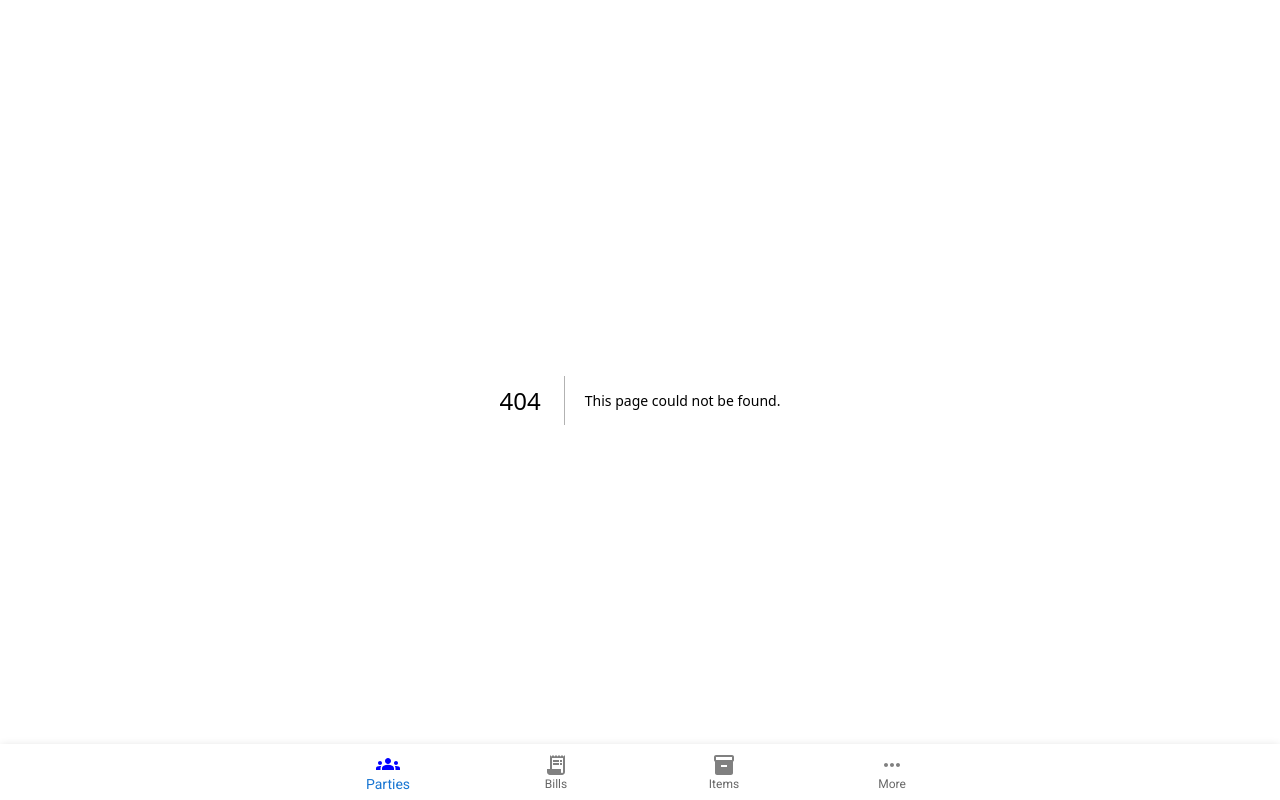
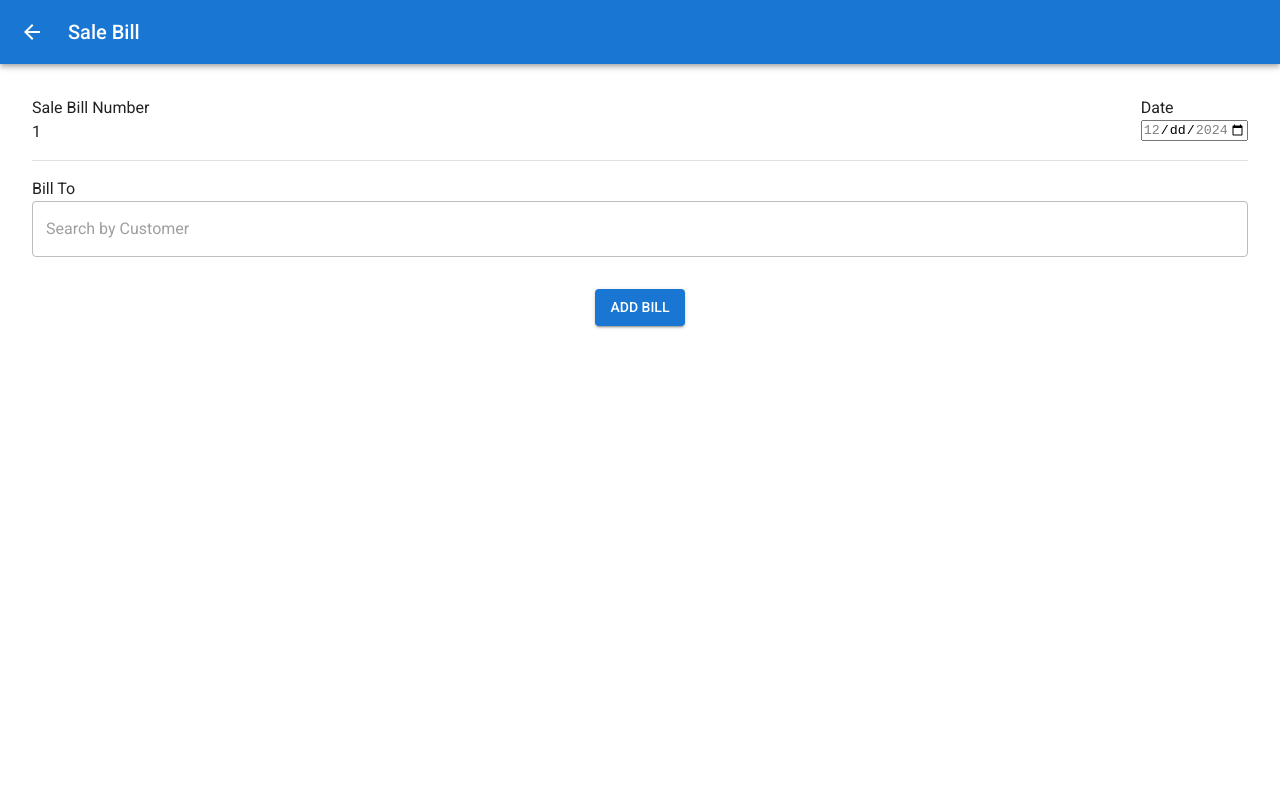
Before and after one commit to NazeerOk/DebtKaaval, a Next.js app: page /add-bills in a window 1280 px wide. Before the commit this address had no page. Built offline with nearby package versions, Linux system fonts and the light colour scheme; what @mui/material-nextjs would draw is missing.

Commit message:
Add bills changes

```diff
--- /dev/null
+++ b/src/app/add-bills/page.tsx
@@ -0,0 +1,108 @@
+"use client";
+
+import { forwardRef } from "react";
+import Dialog from "@mui/material/Dialog";
+import AppBar from "@mui/material/AppBar";
+import Toolbar from "@mui/material/Toolbar";
+import IconButton from "@mui/material/IconButton";
+import Typography from "@mui/material/Typography";
+import ArrowBackIcon from "@mui/icons-material/ArrowBack";
+import { Box, Button, Divider, TextField } from "@mui/material";
+import { useRouter } from "next/navigation";
+import Slide from "@mui/material/Slide";
+import { TransitionProps } from "@mui/material/transitions";
+import { SALE_BILL_START_DATE, SALE_BILL_END_DATE } from "../../utils/config";
+
+const Transition = forwardRef(function Transition(
+  props: TransitionProps & {
+    children: React.ReactElement<unknown>;
+  },
+  ref: React.Ref<unknown>,
+) {
+  return <Slide direction="up" ref={ref} {...props} />;
+});
+
+export default function AddCustomer() {
+  const router = useRouter();
+
+  const handleSaveBtn = () => {};
+
+  return (
+    <>
+      <Dialog fullScreen open={true} TransitionComponent={Transition}>
+        <AppBar sx={{ position: "relative" }}>
+          <Toolbar>
+            <IconButton
+              edge="start"
+              color="inherit"
+              aria-label="close"
+              onClick={router.back}
+            >
+              <ArrowBackIcon />
+            </IconButton>
+            <Typography sx={{ ml: 2, flex: 1 }} variant="h6" component="div">
+              Sale Bill
+            </Typography>
+          </Toolbar>
+        </AppBar>
+        <Box
+          component={"form"}
+          noValidate
+          autoComplete="off"
+          sx={{
+            padding: 2,
+            m: 2,
+            display: "flex",
+            flexDirection: "column",
+            gap: 2,
+          }}
+        >
+          <Box
+            sx={{
+              display: "flex",
+              alignContent: "center",
+              justifyContent: "space-between",
+            }}
+          >
+            <Box>
+              <Typography component={"span"}>Sale Bill Number</Typography>
+              <Typography component={"p"}>1</Typography>
+            </Box>
+            <Box sx={{ display: "flex", flexDirection: "column" }}>
+              <Typography component={"span"}>Date</Typography>
+              <input
+                type="date"
+                min={SALE_BILL_START_DATE}
+                max={SALE_BILL_END_DATE}
+              />
+            </Box>
+          </Box>
+
+          <Divider variant="fullWidth" />
+          <Box>
+            <Typography component={"span"}>Bill To</Typography>
+            <Box>
+              <TextField
+                label="Search by Customer"
+                variant="outlined"
+                fullWidth
+                disabled
+              />
+            </Box>
+          </Box>
+        </Box>
+        <Box
+          sx={{
+            display: "flex",
+            justifyContent: "center",
+            alignItems: "center",
+          }}
+        >
+          <Button variant="contained" onClick={handleSaveBtn}>
+            Add Bill
+          </Button>
+        </Box>
+      </Dialog>
+    </>
+  );
+}
--- a/src/components/Footer.tsx
+++ b/src/components/Footer.tsx
@@ -9,6 +9,7 @@ import ReceiptLongIcon from "@mui/icons-material/ReceiptLong";
 import Inventory2Icon from "@mui/icons-material/Inventory2";
 import MoreHorizIcon from "@mui/icons-material/MoreHoriz";
 import { Paper } from "@mui/material";
+import Link from "next/link";
 
 export default function Footer() {
   const [value, setValue] = React.useState(0);
@@ -29,10 +30,14 @@ export default function Footer() {
           <BottomNavigationAction
             label="Parties"
             icon={<GroupsIcon sx={{ color: "blue" }} />}
+            LinkComponent={Link}
+            href="/"
           />
           <BottomNavigationAction
             label="Bills"
             icon={<ReceiptLongIcon sx={{ color: "grey" }} />}
+            LinkComponent={Link}
+            href="/bills"
           />
           <BottomNavigationAction
             label="Items"
--- /dev/null
+++ b/src/utils/config.tsx
@@ -0,0 +1,2 @@
+export const SALE_BILL_START_DATE = "2024-12-01";
+export const SALE_BILL_END_DATE = new Date().toISOString().split("T")[0];
```
Also changed, not shown: src/app/bills/page.tsx (added, +30 -0 lines).
